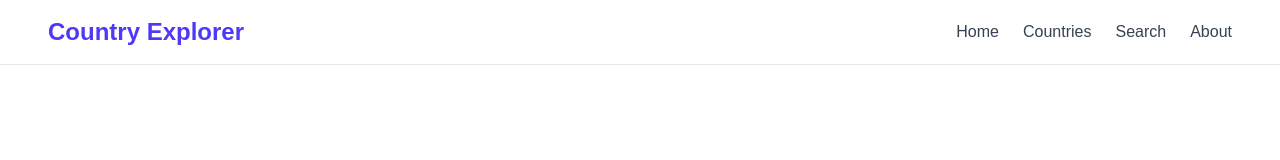
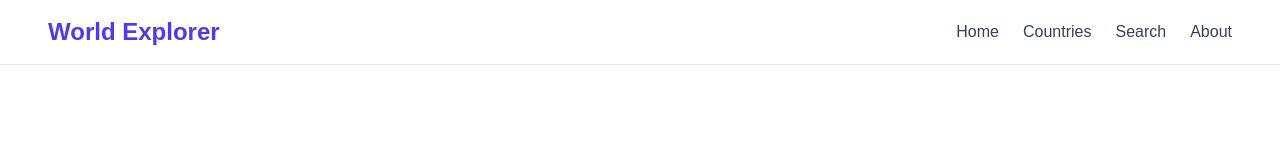
Before and after one commit to rabianezami/country-explorer, a Next.js app: page / in a window 1280 px wide. Shown: the top 160 px of the page. Built offline with nearby package versions, Linux system fonts and the light colour scheme.

Commit message:
change name of the brand

```diff
--- a/components/layout/Navbar.jsx
+++ b/components/layout/Navbar.jsx
@@ -15,7 +15,7 @@ export default function Navbar() {
 
         {/* Logo */}
         <h1 className="font-bold text-xl md:text-2xl text-indigo-600 dark:text-white">
-          Country Explorer
+           World Explorer
         </h1>
 
         {/* Links */}
```
